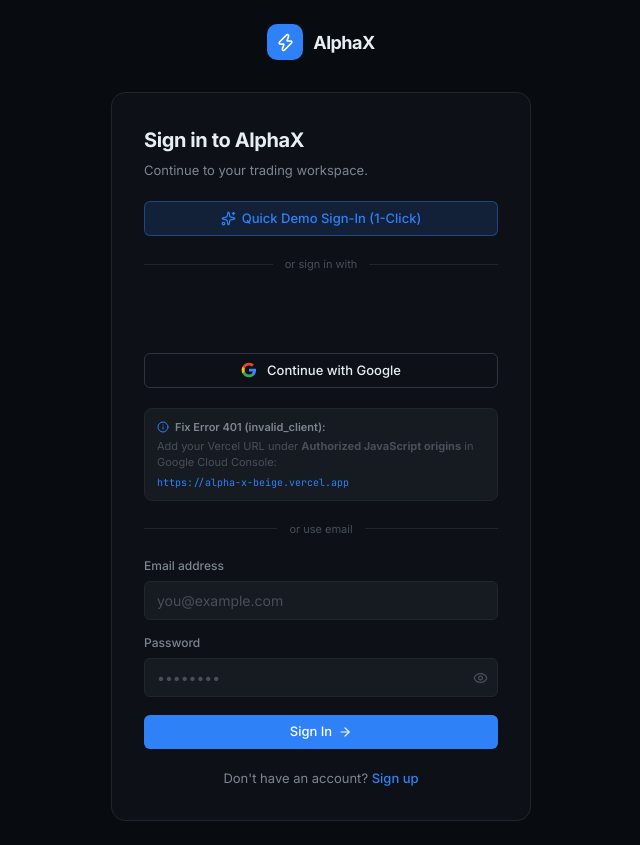
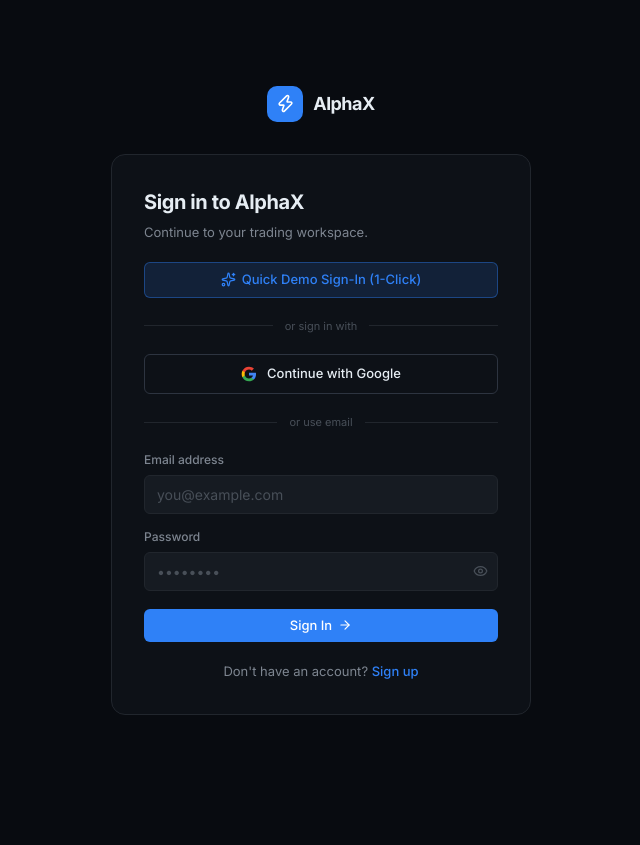
Before and after one commit to gnanesh25/AlphaX, a React (Vite) app in the folder alphax-frontend/: page /login in a window 1280 px wide. Shown: the whole page, without its empty margins (319-959 px from the left). After the commit the page ends 800 px from the top, so only its background shows below. Built offline with nearby package versions, Linux system fonts and the light colour scheme.

Commit message:
fix(auth): update Google client ID, single sign-in button, and email redirect URL

```diff
--- a/alphax-frontend/src/contexts/AuthContext.tsx
+++ b/alphax-frontend/src/contexts/AuthContext.tsx
@@ -3,7 +3,7 @@
 import { supabase } from '../lib/supabase';
 import type { Profile, UserSettings } from '../lib/supabase';
 
-export const GOOGLE_CLIENT_ID = '802792167440-1gkep2fea554tadbt3j89dogrh5mtmu7.apps.googleusercontent.com';
+export const GOOGLE_CLIENT_ID = '802792167440-6njbasv9osjt1fautfooasoatkiv4q55.apps.googleusercontent.com';
 
 // ─── Types ────────────────────────────────────────────────────
 
@@ -106,10 +106,15 @@
     password: string,
     fullName: string
   ): Promise<{ error: AuthError | null; needsConfirmation: boolean }> => {
+    const redirectUrl = typeof window !== 'undefined'
+      ? `${window.location.origin}/app/dashboard`
+      : 'https://alpha-x-beige.vercel.app/app/dashboard';
+
     const { data, error } = await supabase.auth.signUp({
       email: email.trim(),
       password,
       options: {
+        emailRedirectTo: redirectUrl,
         data: {
           full_name: fullName.trim(),
           display_name: fullName.trim().split(' ')[0],
--- a/alphax-frontend/src/pages/Login.tsx
+++ b/alphax-frontend/src/pages/Login.tsx
@@ -1,6 +1,6 @@
 import React, { useState, useEffect, useRef } from 'react';
 import { Link, useNavigate } from 'react-router-dom';
-import { Zap, Eye, EyeOff, ArrowRight, AlertCircle, Sparkles, Info } from 'lucide-react';
+import { Zap, Eye, EyeOff, ArrowRight, AlertCircle, Sparkles } from 'lucide-react';
 
 import { Button } from '../components/ui/Button';
 import { useAuth, GOOGLE_CLIENT_ID } from '../contexts/AuthContext';
@@ -12,7 +12,7 @@
 }
 
 export const Login: React.FC = () => {
-  const { signIn, signInWithGoogleToken, signUp } = useAuth();
+  const { signIn, signInWithGoogleToken, signInWithGoogle, signUp } = useAuth();
   const navigate = useNavigate();
 
   const [email, setEmail] = useState('');
@@ -22,6 +22,7 @@
   const [googleLoading, setGoogleLoading] = useState(false);
   const [demoLoading, setDemoLoading] = useState(false);
   const [errorMsg, setErrorMsg] = useState<string | null>(null);
+  const [gisRendered, setGisRendered] = useState(false);
 
   const googleBtnRef = useRef<HTMLDivElement>(null);
 
@@ -46,7 +47,8 @@
       }
     };
 
-    if (window.google?.accounts?.id) {
+    const tryInitGIS = () => {
+      if (window.google?.accounts?.id && googleBtnRef.current) {
         try {
           window.google.accounts.id.initialize({
             client_id: GOOGLE_CLIENT_ID,
@@ -54,18 +56,33 @@
             auto_select: false,
           });
 
-        if (googleBtnRef.current) {
           window.google.accounts.id.renderButton(googleBtnRef.current, {
             theme: 'outline',
             size: 'large',
-            width: 336,
+            width: 356,
             text: 'continue_with',
             shape: 'rectangular',
           });
-        }
+          setGisRendered(true);
+          return true;
         } catch (e) {
           console.error('GIS init error:', e);
         }
+      }
+      return false;
+    };
+
+    if (!tryInitGIS()) {
+      const interval = setInterval(() => {
+        if (tryInitGIS()) {
+          clearInterval(interval);
+        }
+      }, 300);
+      const timer = setTimeout(() => clearInterval(interval), 4000);
+      return () => {
+        clearInterval(interval);
+        clearTimeout(timer);
+      };
     }
   }, [signInWithGoogleToken, navigate]);
 
@@ -82,7 +99,11 @@
     try {
       const { error } = await signIn(email, password);
       if (error) {
+        if (error.message.toLowerCase().includes('rate limit')) {
+          setErrorMsg('Email rate limit exceeded (Supabase limit). Use Quick Demo Sign-In or Google Sign-In.');
+        } else {
           setErrorMsg(error.message);
+        }
       } else {
         navigate('/app/dashboard', { replace: true });
       }
@@ -93,24 +114,23 @@
     }
   };
 
-  const handleGoogleSignInClick = () => {
+  const handleGoogleFallbackClick = async () => {
     setGoogleLoading(true);
     setErrorMsg(null);
 
     if (window.google?.accounts?.id) {
       window.google.accounts.id.prompt((notification: any) => {
         if (notification.isNotDisplayed() || notification.isSkippedMoment()) {
-          const reason = notification.getNotDisplayedReason ? notification.getNotDisplayedReason() : 'unregistered_origin';
-          if (reason === 'unregistered_origin' || reason === 'opt_out_or_bypass') {
-            setErrorMsg('Google Cloud Error 401: invalid_client (no registered origin). Add https://alpha-x-beige.vercel.app and http://localhost:5173 to Authorized JavaScript origins in Google Cloud Console.');
-          } else {
-            setErrorMsg('Google Sign-In notice: Add https://alpha-x-beige.vercel.app to Authorized JavaScript origins in Google Cloud Console, or use Quick Demo Sign-In below!');
-          }
+          // Fallback to OAuth redirect if GIS OneTap prompt is dismissed/blocked
+          signInWithGoogle().then(({ error }) => {
+            if (error) setErrorMsg(error.message);
             setGoogleLoading(false);
+          });
         }
       });
     } else {
-      setErrorMsg('Google Client ID requires registering https://alpha-x-beige.vercel.app in Google Cloud Console > Credentials > Authorized JavaScript origins.');
+      const { error } = await signInWithGoogle();
+      if (error) setErrorMsg(error.message);
       setGoogleLoading(false);
     }
   };
@@ -240,17 +260,22 @@
           <div style={{ flex: 1, height: 1, background: 'var(--border)' }} />
         </div>
 
-        {/* Google Native Button */}
-        <div style={{ display: 'flex', justifyContent: 'center' }}>
-          <div ref={googleBtnRef} style={{ minHeight: 40 }} />
-        </div>
-
-        {/* Custom Google Button */}
+        {/* Single Google Sign-In Button */}
+        <div style={{ display: 'flex', justifyContent: 'center', width: '100%', minHeight: 40 }}>
+          <div
+            ref={googleBtnRef}
+            style={{
+              display: gisRendered ? 'flex' : 'none',
+              justifyContent: 'center',
+              width: '100%',
+            }}
+          />
+          {!gisRendered && (
             <Button
               variant="outline"
               size="md"
               type="button"
-          onClick={handleGoogleSignInClick}
+              onClick={handleGoogleFallbackClick}
               disabled={googleLoading}
               style={{ width: '100%', gap: 10 }}
             >
@@ -262,27 +287,7 @@
               </svg>
               {googleLoading ? 'Connecting Google...' : 'Continue with Google'}
             </Button>
-
-        {/* Google Origin Fix Box */}
-        <div
-          style={{
-            padding: '10px 12px',
-            background: 'var(--bg-surface2)',
-            borderRadius: 8,
-            border: '1px solid var(--border)',
-            fontSize: '11px',
-            color: 'var(--text-muted)',
-            lineHeight: 1.5,
-          }}
-        >
-          <div style={{ display: 'flex', alignItems: 'center', gap: 6, color: 'var(--text-secondary)', fontWeight: 600, marginBottom: 2 }}>
-            <Info size={12} color="var(--accent)" />
-            Fix Error 401 (invalid_client):
-          </div>
-          Add your Vercel URL under <strong>Authorized JavaScript origins</strong> in Google Cloud Console:
-          <div style={{ fontFamily: 'JetBrains Mono, monospace', fontSize: 10, color: 'var(--accent)', marginTop: 4 }}>
-            https://alpha-x-beige.vercel.app
-          </div>
+          )}
         </div>
 
         {/* Divider */}
--- a/alphax-frontend/src/pages/Signup.tsx
+++ b/alphax-frontend/src/pages/Signup.tsx
@@ -40,7 +40,11 @@
     try {
       const { error, needsConfirmation } = await signUp(email, password, name);
       if (error) {
-        setErrorMsg(error.message);
+        if (error.message.toLowerCase().includes('rate limit')) {
+          setErrorMsg('Email rate limit exceeded (Supabase free SMTP limit). Please try again shortly or sign in with Demo / Google, or disable email confirmation in your Supabase project settings.');
+        } else {
+          setErrorMsg(error.message);
+        }
       } else if (needsConfirmation) {
         setConfirmNotice(true);
       } else {
```
Lines whose indentation alone changed are shown as unchanged.
